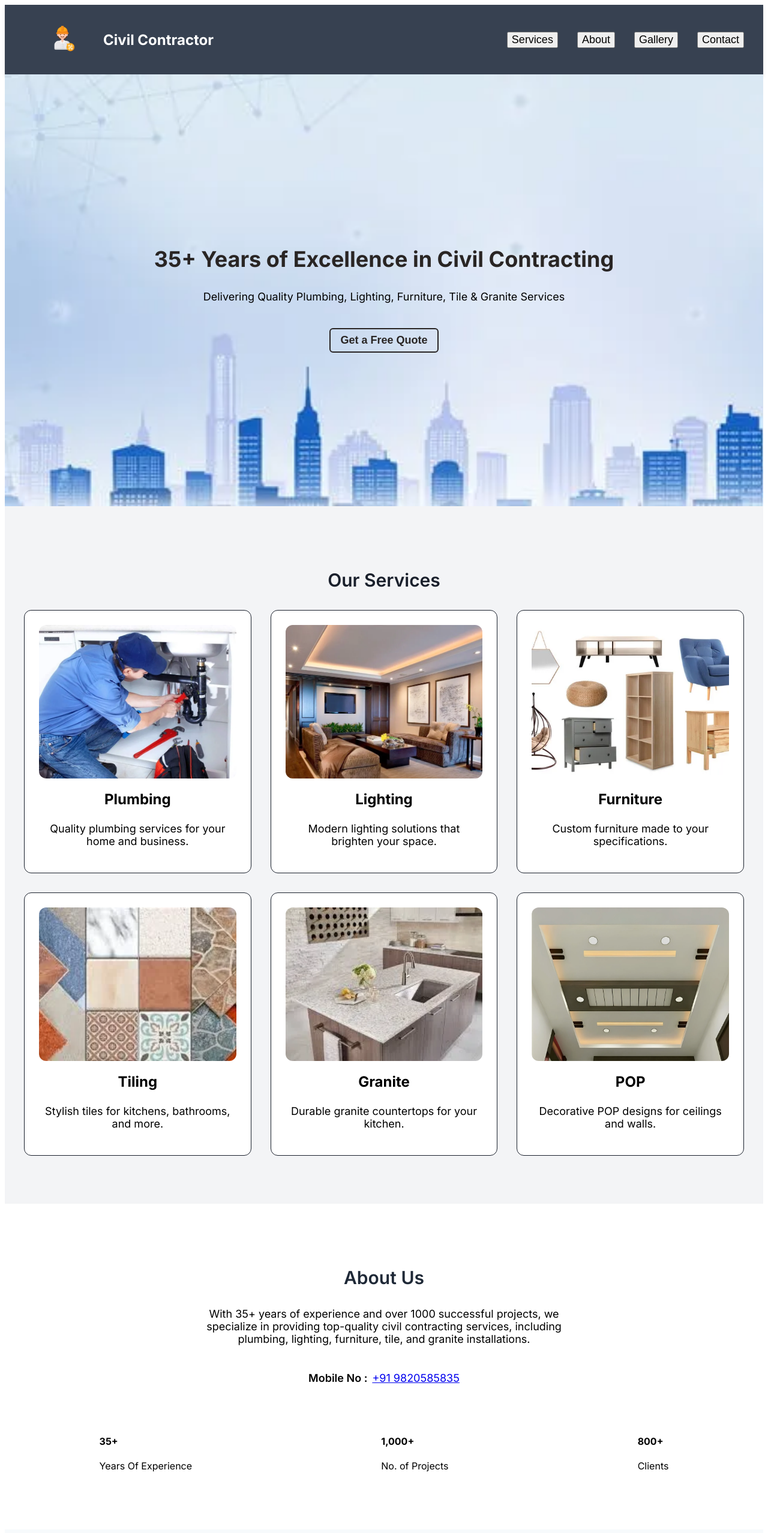
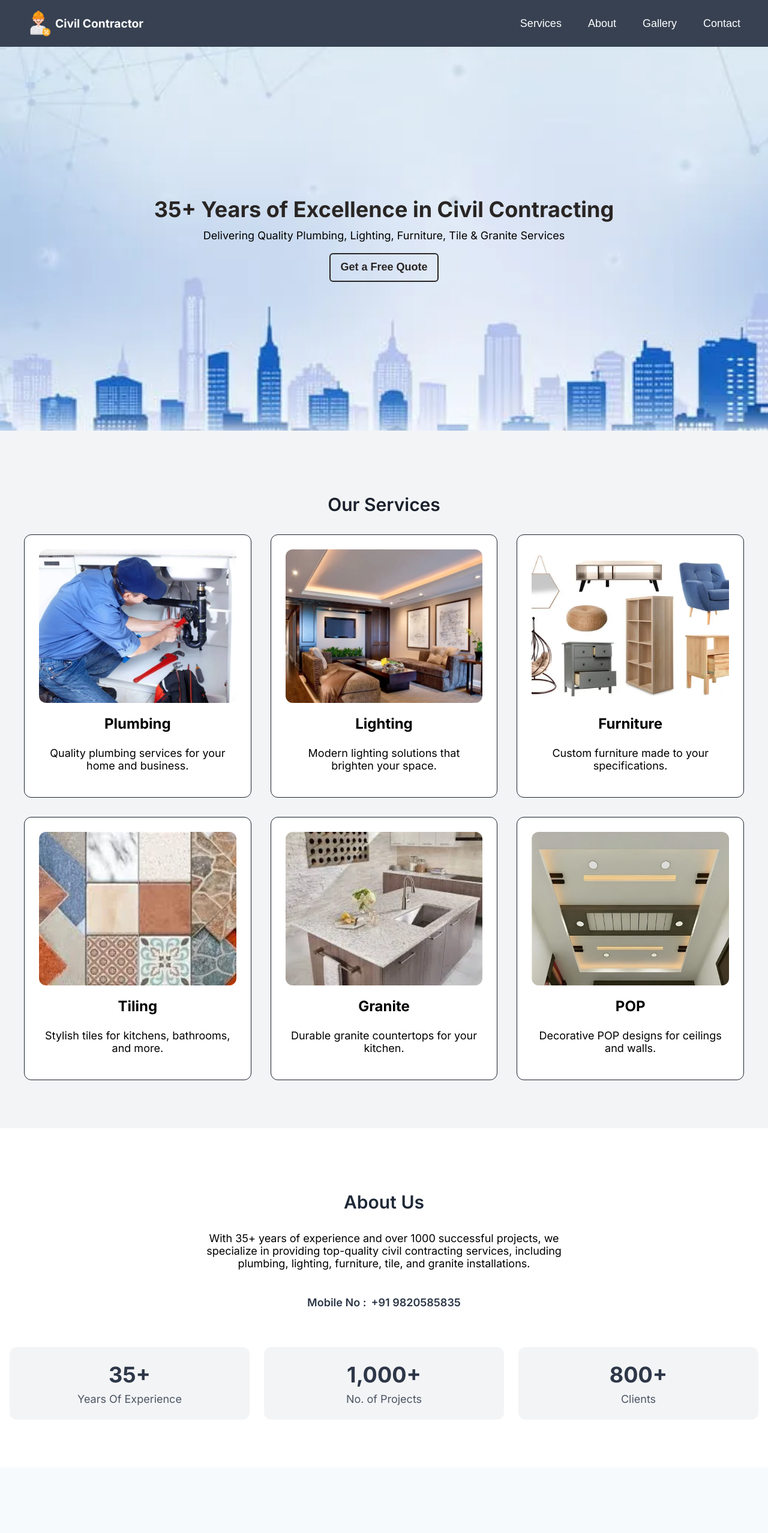
Before and after one commit to pawantech12/civil-contractor-omprakashkumavat, a React (Vite) app: page / in a window 1280 px wide. Shown: the top 2556 px of the page at 60% size. Built offline with nearby package versions, Linux system fonts and the light colour scheme.

Commit message:
added custom css

```diff
--- a/src/components/CounterUp.jsx
+++ b/src/components/CounterUp.jsx
@@ -1,12 +1,13 @@
 import React from "react";
 import CountUp from "react-countup";
+
 export const CounterUp = ({ end, label }) => {
   return (
-    <div className="flex flex-col gap-2 items-center bg-gray-100 p-6 rounded-lg max-sm:w-full">
-      <h4 className="text-4xl font-bold text-neutral-700">
+    <div className="counter-up-container">
+      <h4 className="counter-up-heading">
         <CountUp end={end} duration={3} />+
       </h4>
-      <p className=" text-gray-600 text-lg">{label}</p>
+      <p className="counter-up-label">{label}</p>
     </div>
   );
 };
--- a/src/components/Footer.jsx
+++ b/src/components/Footer.jsx
@@ -2,7 +2,7 @@ const Footer = () => {
   const currentYear = new Date().getFullYear();
 
   return (
-    <footer className="bg-gray-900 text-white py-5">
+    <footer className="footer">
       <div className="container mx-auto text-center">
         <p>&copy; {currentYear} Civil Services | All Rights Reserved</p>
       </div>
--- a/src/components/Navbar.jsx
+++ b/src/components/Navbar.jsx
@@ -20,13 +20,11 @@ const Navbar = ({
     <nav className="navbar">
       <div className="navbar-container">
         <div className="navbar-brand">
-          <figure>
           <img
             src="/logo.webp"
             alt="Civil Service Logo"
             className="navbar-logo"
           />
-          </figure>
           <h1>Civil Contractor</h1>
         </div>
         <div className="navbar-links">
@@ -66,13 +64,11 @@ const Navbar = ({
         >
           <div className="drawer-header">
             <div className="drawer-brand">
-              <figure>
               <img
                 src="/logo.webp"
                 alt="civil service logo"
                 className="drawer-logo"
               />
-              </figure>
               <h1>Civil Contractor</h1>
             </div>
             <button className="drawer-close" onClick={() => setIsOpen(false)}>
--- a/src/index.css
+++ b/src/index.css
@@ -1,12 +1,14 @@
 body {
   font-family: "Inter", serif;
+  margin: 0;
+  padding: 0;
 }
 
 .navbar {
   background-color: #374151;
   /* gray-700 */
   color: white;
-  padding: 1rem 0;
+  padding: 0.7rem 0;
   box-shadow: 0 4px 6px rgba(0, 0, 0, 0.1);
   /* shadow-md */
 }
@@ -28,6 +30,9 @@ body {
   gap: 0.25rem;
   /* gap-1 */
 }
+.navbar-brand h1 {
+  font-size: 1.2rem;
+}
 
 .navbar-logo {
   width: 3rem;
@@ -45,6 +50,9 @@ body {
   /* text-lg */
   cursor: pointer;
   text-decoration: none;
+  border: none;
+  color: white;
+  background-color: transparent;
 }
 
 .navbar-link:hover {
@@ -57,6 +65,10 @@ body {
   /* hidden on larger screens */
   font-size: 1.5rem;
   cursor: pointer;
+  margin: 0;
+  background-color: transparent;
+  border: none;
+  color: white;
 }
 
 @media (max-width: 768px) {
@@ -116,6 +128,10 @@ body {
 .drawer-close {
   font-size: 1.5rem;
   cursor: pointer;
+  background-color: transparent;
+  border: none;
+  color: white;
+  font-size: 1.8rem;
 }
 
 .drawer-links {
@@ -138,13 +154,16 @@ body {
   text-decoration: underline;
   text-underline-offset: 4px;
 }
+.drawer-header h1 {
+  font-size: 1.2rem;
+}
 
 /* hero section  */
 .hero-section {
   background-size: cover;
   background-repeat: no-repeat;
   padding: 5rem 0;
-  height: 70vh;
+  height: 60vh;
   display: flex;
   align-items: center;
   justify-content: center;
@@ -154,6 +173,10 @@ body {
 
 .hero-content {
   text-align: center;
+  display: flex;
+  flex-direction: column;
+  align-items: center;
+  gap: 0.7rem;
 }
 
 .hero-title {
@@ -162,22 +185,23 @@ body {
   font-weight: 700;
   /* Bold */
   color: #292524;
+  margin: 0;
   /* Neutral-800 */
 }
 
 .hero-subtitle {
-  margin-top: 1rem;
   font-size: 1.125rem;
+  margin: 0;
   /* lg */
 }
 
 .hero-button {
-  margin-top: 1.5rem;
-  padding: 0.5rem 1rem;
+  padding: 0.7rem 1rem;
   /* px-4 py-2 */
   font-size: 1.125rem;
   /* lg */
   font-weight: 600;
+  width: fit-content;
   /* Semi-bold */
   color: #292524;
   /* Neutral-900 */
@@ -186,6 +210,7 @@ body {
   transition: background-color 0.3s, color 0.3s;
   cursor: pointer;
   border-radius: 0.375rem;
+  margin-top: 0.5rem;
   /* Rounded-md */
 }
 
@@ -199,7 +224,7 @@ body {
 /* service sectin  */
 /* General Section Styles */
 #services {
-  padding: 5rem 0;
+  padding: 5rem 1rem;
   background-color: #f3f4f6;
   /* Tailwind: bg-gray-100 */
 }
@@ -238,6 +263,16 @@ h2 {
 @media (max-width: 768px) {
   .grid {
     grid-template-columns: 1fr;
+  }
+}
+@media (max-width: 1000px) {
+  .grid {
+    grid-template-columns: repeat(2, 1fr);
+  }
+}
+@media (max-width: 650px) {
+  .grid {
+    grid-template-columns: repeat(1, 1fr);
   }
 }
 
@@ -332,11 +367,15 @@ h2 {
   font-weight: 600;
   /* Equivalent to font-semibold */
   font-size: 1.125rem;
+  color: #2d3748;
   /* Equivalent to text-lg */
 }
 
-.contact-number {
+.contact-number > a {
   font-size: 1.125rem;
+  color: #2d3748;
+  text-decoration: none;
+  font-weight: 600;
   /* Equivalent to text-lg */
 }
 
@@ -381,14 +420,14 @@ h2 {
   /* text-3xl */
   font-weight: 600;
   /* font-semibold */
-  color: #4a5568;
+  color: #2d3748;
   /* text-neutral-700 */
   margin-bottom: 1.25rem;
   /* mb-5 */
 }
 
 .gallery-section p {
-  color: #4a5568;
+  color: #2d3748;
   /* text-neutral-600 */
   margin-bottom: 2rem;
   /* mb-8 */
@@ -415,12 +454,15 @@ h2 {
 
 .gallery-section .tab-button {
   padding: 0.5rem 1.25rem;
+  font-size: 1rem;
+  font-weight: 500;
   /* px-5 py-2 */
   border-radius: 0.5rem;
   /* rounded-lg */
   border: 1px solid #2d3748;
   /* border-neutral-800 */
   cursor: pointer;
+  background-color: transparent;
   transition: background-color 0.3s, color 0.3s, border-color 0.3s;
 }
 
@@ -488,11 +530,13 @@ h2 {
   padding: 0.75rem 1.5rem;
   /* px-6 py-3 */
   background-color: #2d3748;
+  border: none;
   /* bg-neutral-800 */
   color: white;
   font-weight: 600;
   /* font-semibold */
-  border-radius: 0.75rem;
+  border-radius: 0.5rem;
+  font-size: 1rem;
   /* rounded-lg */
   cursor: pointer;
   transition: background-color 0.3s;
@@ -556,6 +600,7 @@ h2 {
   width: 100%;
   padding: 1rem;
   border: 1px solid #e2e8f0;
+  font-size: 1rem;
   border-radius: 0.5rem;
 }
 
@@ -581,3 +626,53 @@ h2 {
 .contact-button:disabled {
   cursor: not-allowed;
 }
+
+/* styles.css */
+
+.about-details .stats {
+  display: flex;
+  align-items: center;
+  gap: 1.5rem;
+  padding: 0rem 1rem;
+}
+
+/* Container styles */
+.counter-up-container {
+  display: flex;
+  flex-direction: column;
+  gap: 0.5rem;
+  align-items: center;
+  background-color: #f3f4f6; /* bg-gray-100 */
+  padding: 1.5rem;
+  border-radius: 0.75rem;
+  width: 100%;
+}
+
+/* Heading styles */
+.counter-up-heading {
+  font-size: 2.25rem; /* text-4xl */
+  font-weight: 700; /* font-bold */
+  color: #2d3748; /* text-neutral-700 */
+  margin: 0;
+}
+
+/* Label styles */
+.counter-up-label {
+  color: #4b5563; /* text-gray-600 */
+  font-size: 1.125rem; /* text-lg */
+  margin: 0;
+}
+
+/* Custom CSS for Footer */
+.footer {
+  background-color: #1f2937; /* bg-gray-900 */
+  color: white; /* text-white */
+  padding: 0.3rem 0; /* py-5 (16px) */
+}
+
+.footer .container {
+  max-width: 100%; /* container mx-auto */
+  margin-left: auto;
+  margin-right: auto;
+  text-align: center; /* text-center */
+}
```
Also changed, not shown: 1 other file (tests, documents, lock files or other folders). Lines whose indentation alone changed are shown as unchanged.
